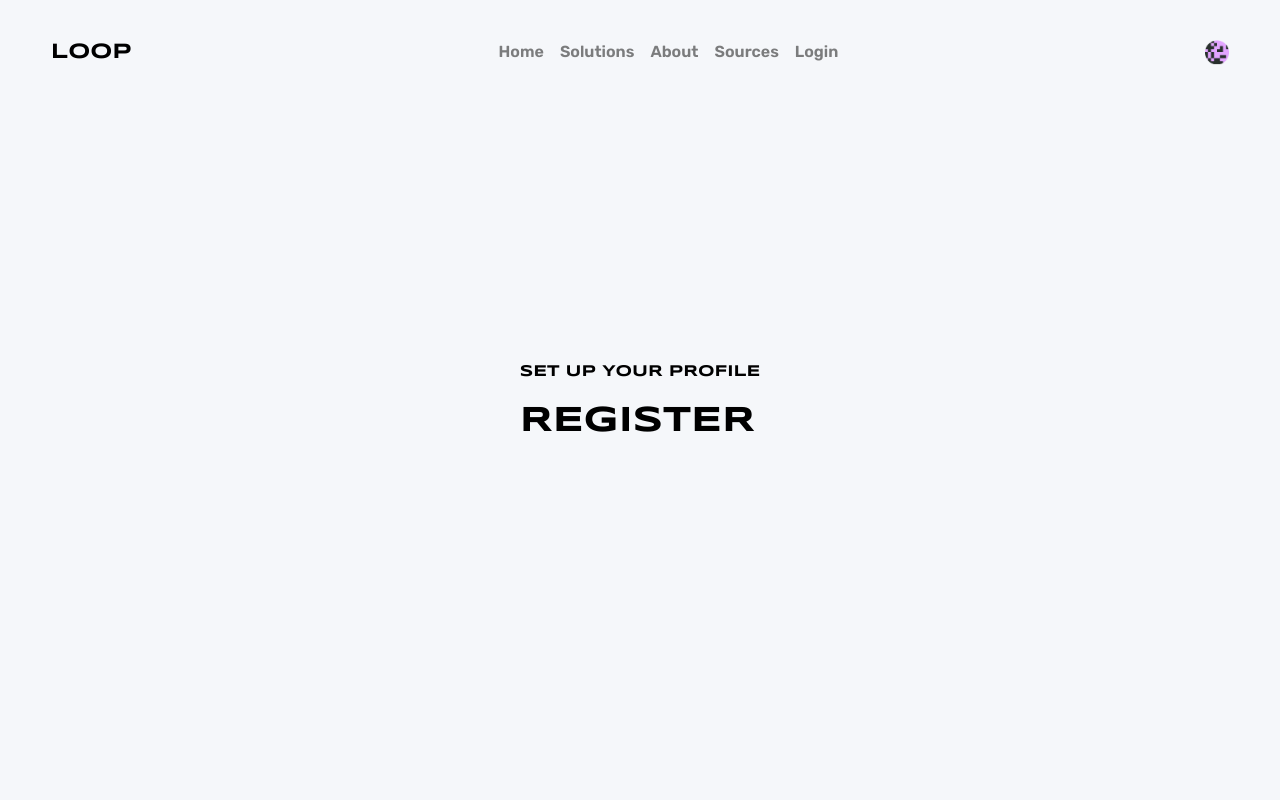
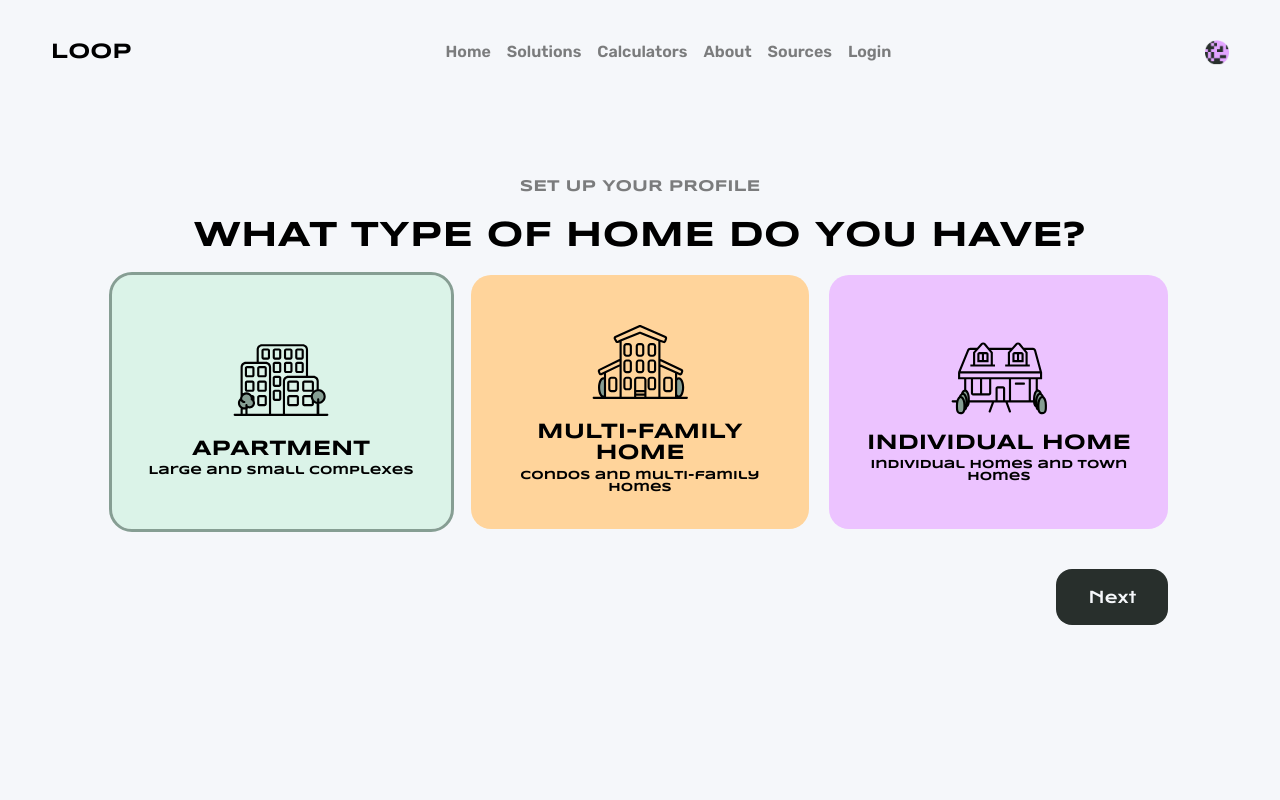
Before and after one commit to pranavkannepalli/loop, a Next.js app: page /register in a window 1280 px wide. Shown: the top 800 px of the page. Built offline with nearby package versions, Linux system fonts and the light colour scheme.

Commit message:
login flow complete, links updated

```diff
--- a/app/register/page.jsx
+++ b/app/register/page.jsx
@@ -7,23 +7,68 @@ import { useContext, useEffect, useState } from "react";
 import LoginContext from "@/components/LoginContext";
 import useRedirectFunction from "@/hooks/useRedirectFunction";
 import LoopContext from "@/components/LoopContext";
+import HomeCard from "@/components/HomeCard";
+import BudgetSelector from "@/components/BudgetSelector";
+import PrioritiesReorder from "@/components/PrioritiesReorder";
 
 export default function Login() {
 	const [screen, setScreen] = useState(0);
 
 	const { city, state, address, zip, setCity, setState, setAddress, setZip } = useContext(LoopContext);
-	const { loggedIn, setLoggedIn } = useContext(LoginContext);
-	const dashboard = useRedirectFunction("/register");
+	const { redirect, loggedIn } = useContext(LoginContext);
+	const dashboard = useRedirectFunction(redirect);
 
-	useEffect(() => {
-		if (loggedIn) dashboard();
-	}, [screen, loggedIn, dashboard]);
+	const titles = ["What Type of Home Do You Have?", "Basic Information", "What Are Your Goals?"];
+
+	const onNext = () => {
+		if (screen < 2) setScreen(screen + 1);
+		else dashboard();
+	};
 
 	return (
-		<main className="flex flex-col items-center justify-center w-full h-screen box-border p-[20px]">
-			<div className="flex flex-col gap-[20px]">
-				<h6>Set Up Your Profile</h6>
-				<h2>Register</h2>
+		<main className="layout flex flex-col items-center justify-center w-full h-screen box-border p-[20px]">
+			<div className="flex flex-col gap-[20px] items-center">
+				<h6 className="text-white-400">Set Up Your Profile</h6>
+				<h2>{titles[screen]}</h2>
+				<div className={`flex flex-col md:flex-row gap-[20px] ${screen != 0 && "hidden"}`}>
+					<HomeCard svg="apartment" color="bg-green-500" borderColor="outline-green-700" name="Apartment" description="Large and small complexes" />
+					<HomeCard svg="multi-family" color="bg-yellow-500" borderColor="outline-yellow-700" name="Multi-Family Home" description="Condos and multi-family homes" />
+					<HomeCard svg="single-family" color="bg-purple-500" borderColor="outline-purple-700" name="Individual Home" description="Individual homes and town homes" />
+				</div>
+				<div className={`flex flex-col gap-[20px] ${screen != 1 && "hidden"}`}>
+					<div className="flex flex-col gap-[6px]">
+						<div className="caption text-white-500">STREET ADDRESS</div>
+						<TextInput placeholder="9769 111th Ave NE" value={address} onChange={(e) => setAddress(e.target.value)} />
+					</div>
+					<div className="flex flex-row gap-[13px]">
+						<div className="flex flex-col gap-[6px]">
+							<div className="caption text-white-500">City</div>
+							<TextInput placeholder="Redmond" value={city} onChange={(e) => setCity(e.target.value)} />
+						</div>
+						<div className="flex flex-col gap-[6px]">
+							<div className="caption text-white-500">State</div>
+							<TextInput placeholder="WA" value={state} onChange={(e) => setState(e.target.value)} />
+						</div>
+						<div className="flex flex-col gap-[6px]">
+							<div className="caption text-white-500">Zip</div>
+							<TextInput placeholder="98052" value={zip} onChange={(e) => setZip(e.target.value)} />
+						</div>
+					</div>
+				</div>
+				<div className={`flex flex-col gap-[20px] ${screen != 2 && "hidden"}`}>
+					<div className="caption text-white-500 !text-[20px]">Budget</div>
+					<BudgetSelector />
+					<div className="caption text-white-500 !text-[20px]">Priorities</div>
+					<PrioritiesReorder />
+				</div>
+				<div className={`w-full flex flex-row mt-[20px] ${screen != 0 ? "justify-between" : "justify-end"}`}>
+					{screen != 0 && (
+						<Button type="secondary" className="!text-white-600" onClick={() => setScreen(screen - 1)}>
+							Back
+						</Button>
+					)}
+					<Button onClick={onNext}>Next</Button>
+				</div>
 			</div>
 		</main>
 	);
--- a/components/Navbar/index.js
+++ b/components/Navbar/index.js
@@ -39,6 +39,9 @@ export default function Navbar() {
 						)}
 						<Link href="/solutions" className={"/solutions" == pathname ? "" : "text-white-400"}>
 							Solutions
+						</Link>
+						<Link href="/calculators" className={"/calculators" == pathname ? "" : "text-white-400"}>
+							Calculators
 						</Link>
 						<Link href="/about" className={"/about" == pathname ? "" : "text-white-400"}>
 							About
```
